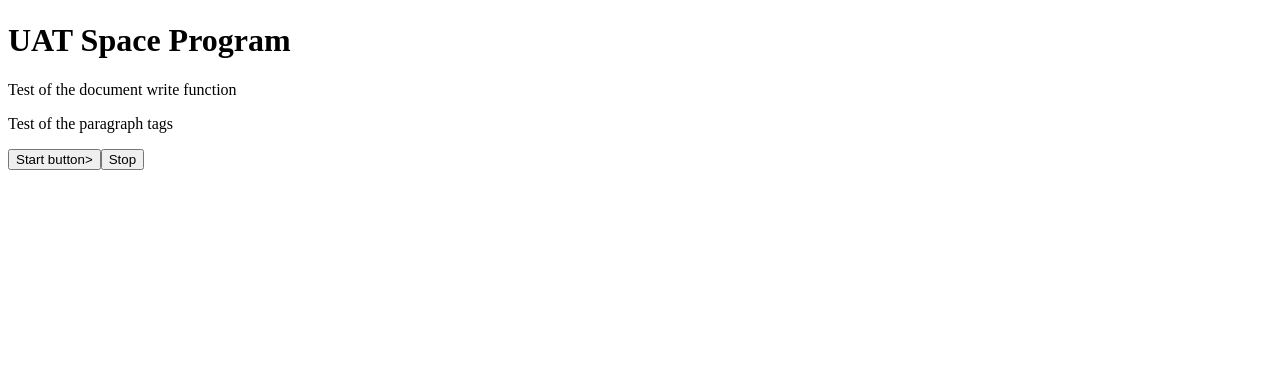
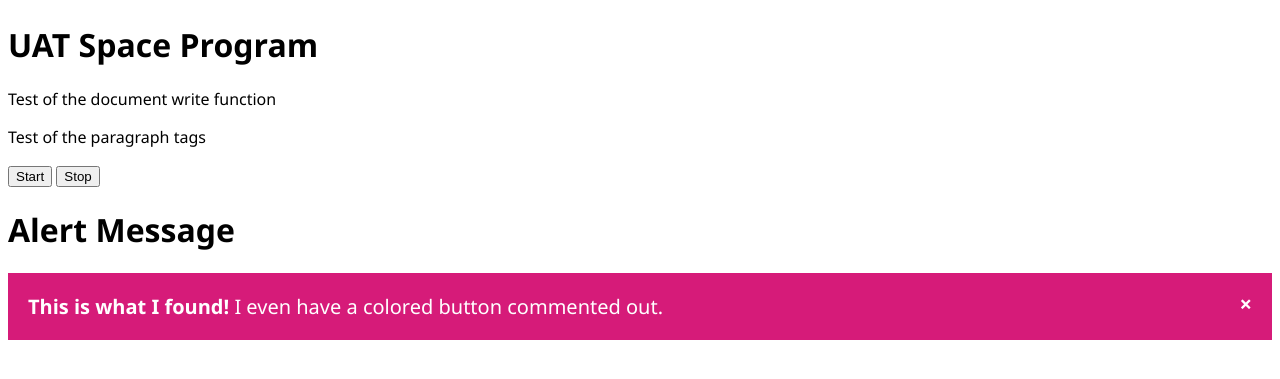
Before and after one commit to mobileluckey/CSC102, a plain HTML site: page index.html in a window 1280 px wide. Shown: the part 251-630 px from the top of the page. Drawn offline with Linux system fonts and the light colour scheme.

Commit message:
Add files via upload
This one has the alert message in it.

```diff
--- a/index.html
+++ b/index.html
@@ -4,23 +4,77 @@
     <meta charset="UTF-8">
     <meta http-equiv="X-UA-Compatible" content="IE=edge">
     <meta name="viewport" content="width=device-width, initial-scale=1.0">
-    <title>UAT Space Program</title>
-    <img src="UATspaceLogo-2.jpg" alt="">
+    <title>UAT Space Program</title> <!-- title text -->
+
+    <img src="UATspaceLogo-2.jpg" alt=""> <!-- image of space logo -->
 </head>
 <body>
-<h1>
-    UAT Space Program  </h1>
+<h1><!-- header tag -->
+    UAT Space Program</h1>  <!-- header text -->
 
+<p> <!-- paragraph tag -->
+    Test of the document write function  <!-- paragraph text --> </p>
 <p>
-    Test of the document write function    </p>
-<p>
-    Test of the paragraph tags    </p>
+    Test of the paragraph tags</p>
+<button>Start</button>
+<button>Stop</button>
 
-<button>
-    Start    button>
+<!--<style>
+    .button {
+      border: none;
+      color: white;
+      padding: 15px 32px;
+      text-align: center;
+      text-decoration: none;
+      display: inline-block;
+      font-size: 16px;
+      margin: 4px 2px;
+      cursor: pointer;
+    }
 
-<button>
-    Stop    </button>
+    .button1 {background-color: #1f154b;}
 
+    </style>
+    </head>
+    <body>
+       <h3>Alert button</h3>
+    <button class="button button1">Alert </button>
+    </body>-->
+    <style>
+        body{
+           font-family: 'Segoe UI', Tahoma, Geneva, Verdana, sans-serif;
+        }
+        .alertMessage {
+           padding: 20px;
+           background-color: #d61b79;
+           color: white;
+           font-size: 20px;
+        }
+        .close{
+           margin-left: 15px;
+           color: white;
+           font-weight: bold;
+           float: right;
+           font-size: 22px;
+           line-height: 20px;
+           cursor: pointer;
+           transition: 0.3s;
+        }
+        .close:hover {
+           color: black;
+        }
+     </style>
+     </head>
+     <body>
+     <h1>Alert Message</h1>
+
+     <div class="alertMessage">
+     <span class="close" onclick="this.parentElement.style.display='none';">&times;</span>
+     <strong>This is what I found!</strong> I even have a colored button commented out.
+     </div>
 </body>
 </html>
+<!--I found the alert message and the colored button on w3schools.com website.  I copied and pasted
+     but I was trying to manipulate the code to try and get different types of buttons.
+    I just wanted a standard type of button that didn't go across the screen.  I couldn't figure out
+    how to do that correctly.-->
```
